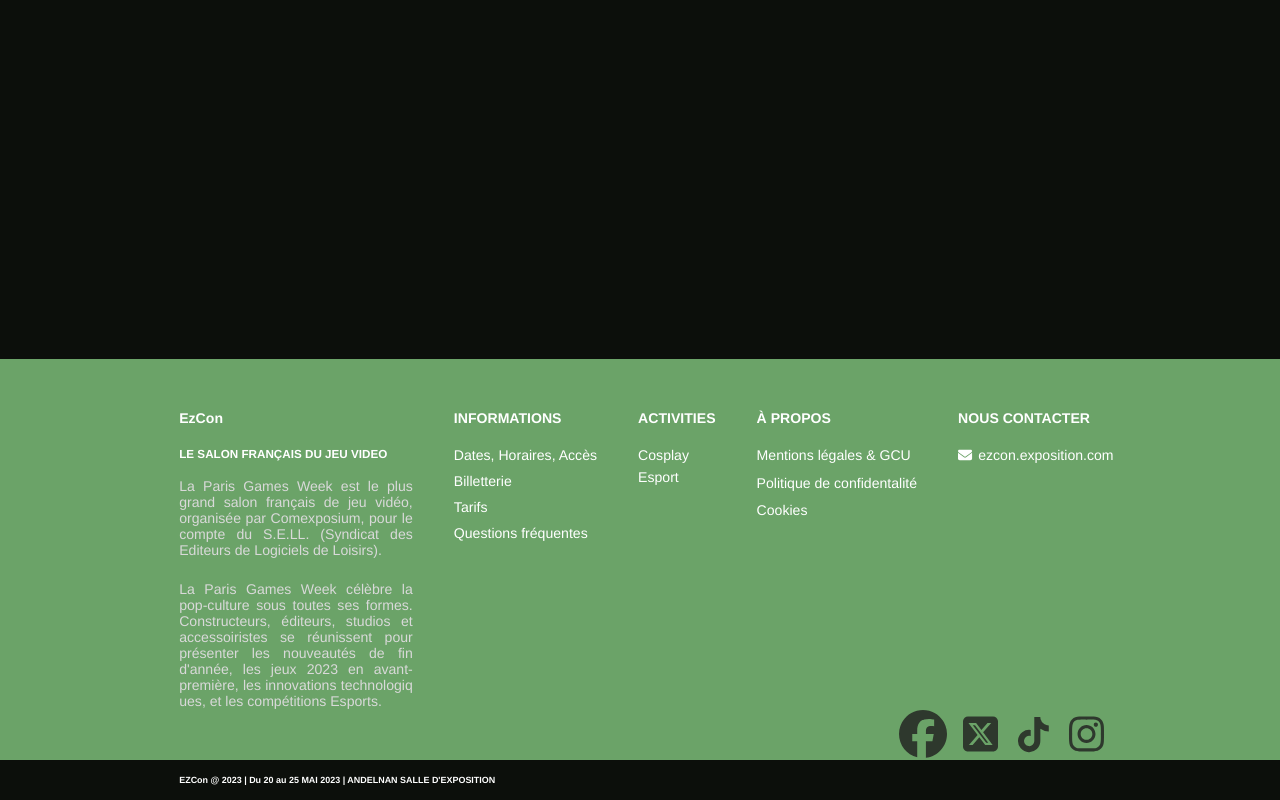
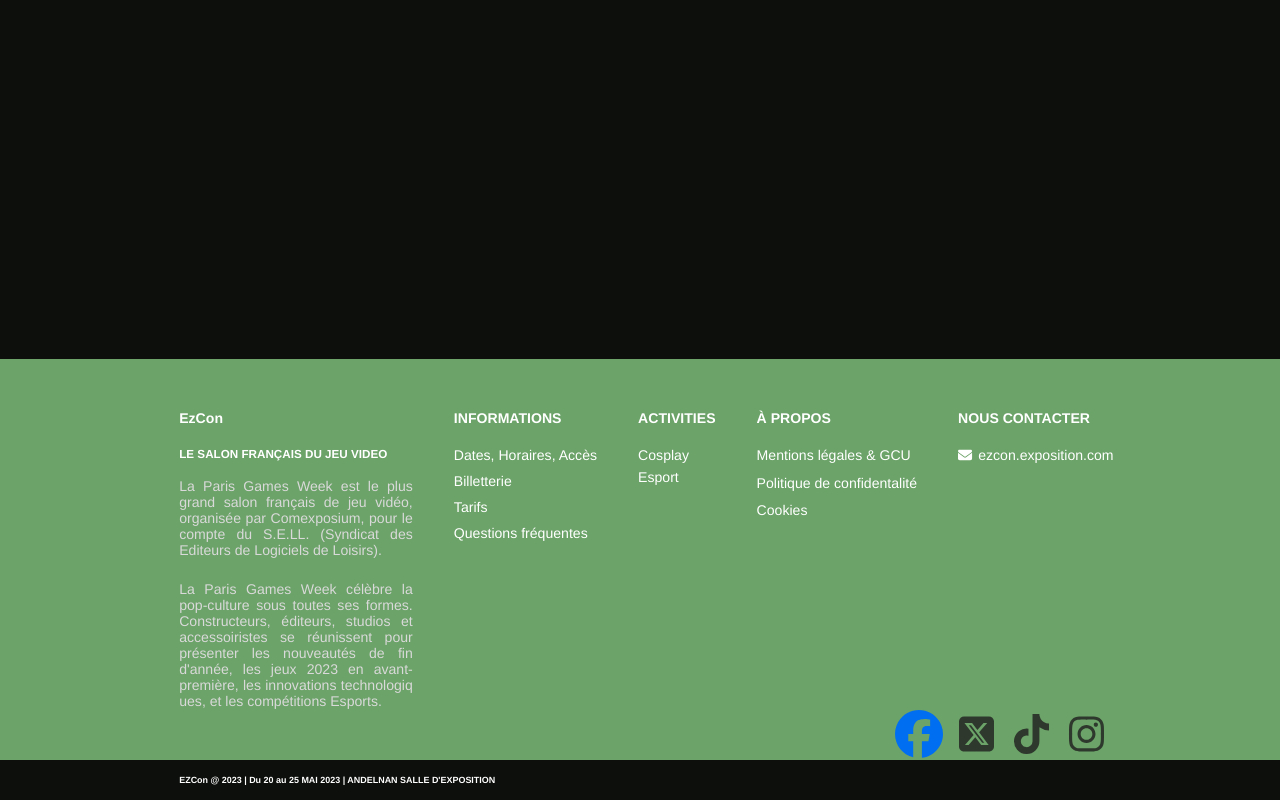
Before and after one commit to SunoWhere/Chokbar-Project, a Vue app in the folder client/: page / in a window 1280 px wide. In both pictures the pointer is over the icon 922 px from the left and 1285 px from the top of the page. Shown: the part 551-1351 px from the top of the page. Built offline with nearby package versions, Linux system fonts and the light colour scheme.

Commit message:
footer icons update

```diff
--- a/client/src/components/Footer.vue
+++ b/client/src/components/Footer.vue
@@ -212,8 +212,8 @@
   --logos-height: 2.5rem;
   height: var(--logos-height);
   cursor: pointer;
-  margin: 0px 10px;
-  transition: transform 0.3s ease-in-out;
+  margin: 0 10px;
+  transition: transform 0.3s ease-in-out, color 0.3s ease-in-out;
   color: var(--c-dark-grey);
 }
 
@@ -221,8 +221,20 @@
   transform: scale(1.2);
 }
 
-#tiktok {
-  height: calc(var(--logos-height) - 0.3rem);
+#fb:hover {
+  color: #006EF0;
+}
+
+#instagram:hover {
+  color: #4728d4;
+}
+
+#x:hover {
+  color: #070707;
+}
+
+#tiktok:hover {
+  color: #D20000;
 }
 
 </style>
```
